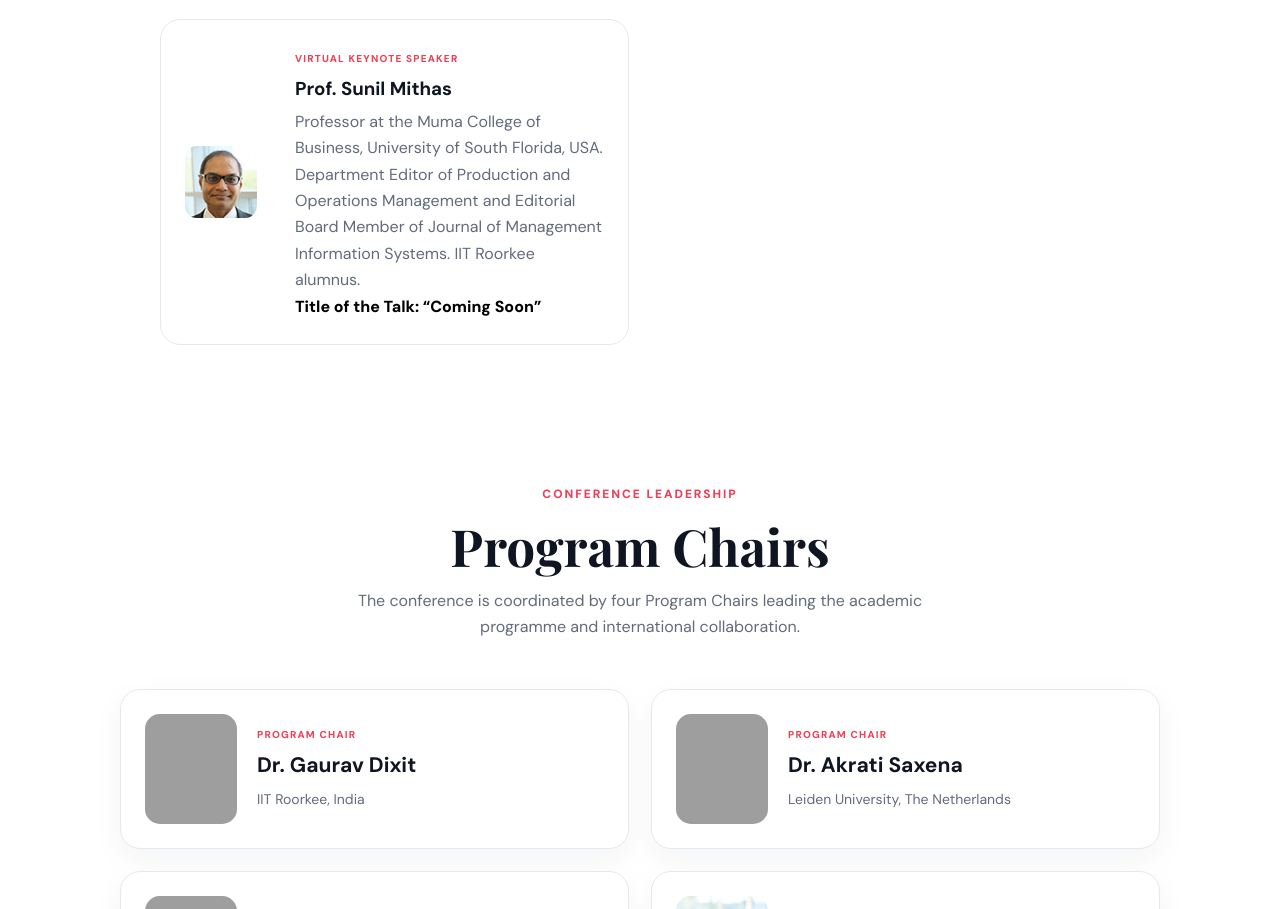
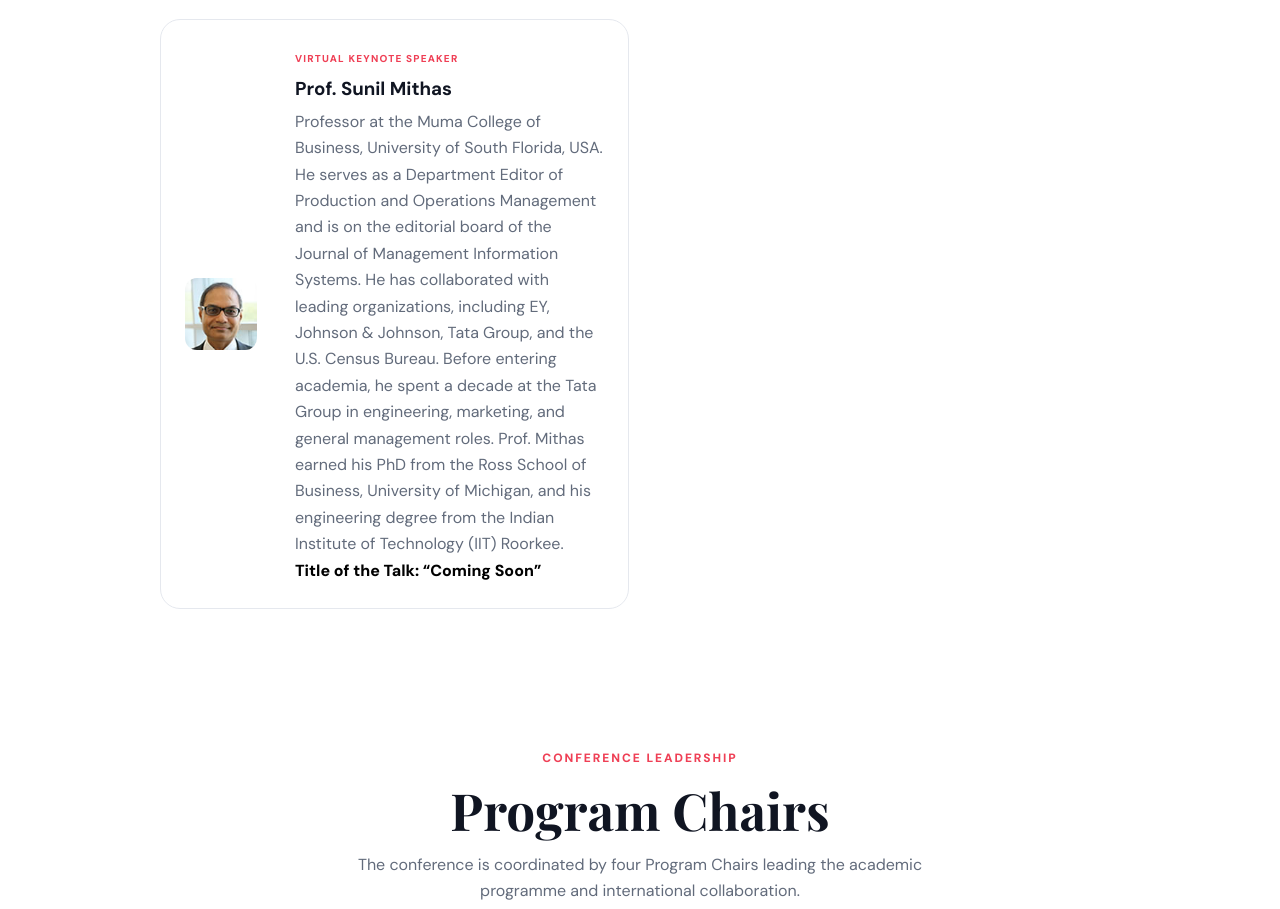
Before and after one commit to fairaiworkshop/fair-ai-data-science-conference-2027, a plain HTML site: page about.html in a window 1280 px wide. Shown: the part 8246-9155 px from the top of the page. Drawn offline with nearby package versions, Linux system fonts and the light colour scheme; grey boxes are pictures that could not be loaded.

Commit message:
Revise Prof. Sunil Mithas biography in about.html
Updated the biography of Prof. Sunil Mithas with additional details about his career and education.

```diff
--- a/about.html
+++ b/about.html
@@ -578,7 +578,8 @@
         <div>
           <span>Virtual Keynote Speaker</span>
           <h3>Prof. Sunil Mithas</h3>
-          <p>Professor at the Muma College of Business, University of South Florida, USA. Department Editor of Production and Operations Management and Editorial Board Member of Journal of Management Information Systems. IIT Roorkee alumnus.</p>
+          <p>Professor at the Muma College of Business, University of South Florida, USA. He serves as a Department Editor of Production and Operations Management and is on the editorial board of the Journal of Management Information Systems. He has collaborated with leading organizations, including EY, Johnson & Johnson, Tata Group, and the U.S. Census Bureau. Before entering academia, he spent a decade at the Tata Group in engineering, marketing, and general management roles.
+Prof. Mithas earned his PhD from the Ross School of Business, University of Michigan, and his engineering degree from the Indian Institute of Technology (IIT) Roorkee.</p>
           <p class="keynote-talk-title">
             <strong>Title of the Talk: “Coming Soon”</strong>
           </p>
```
